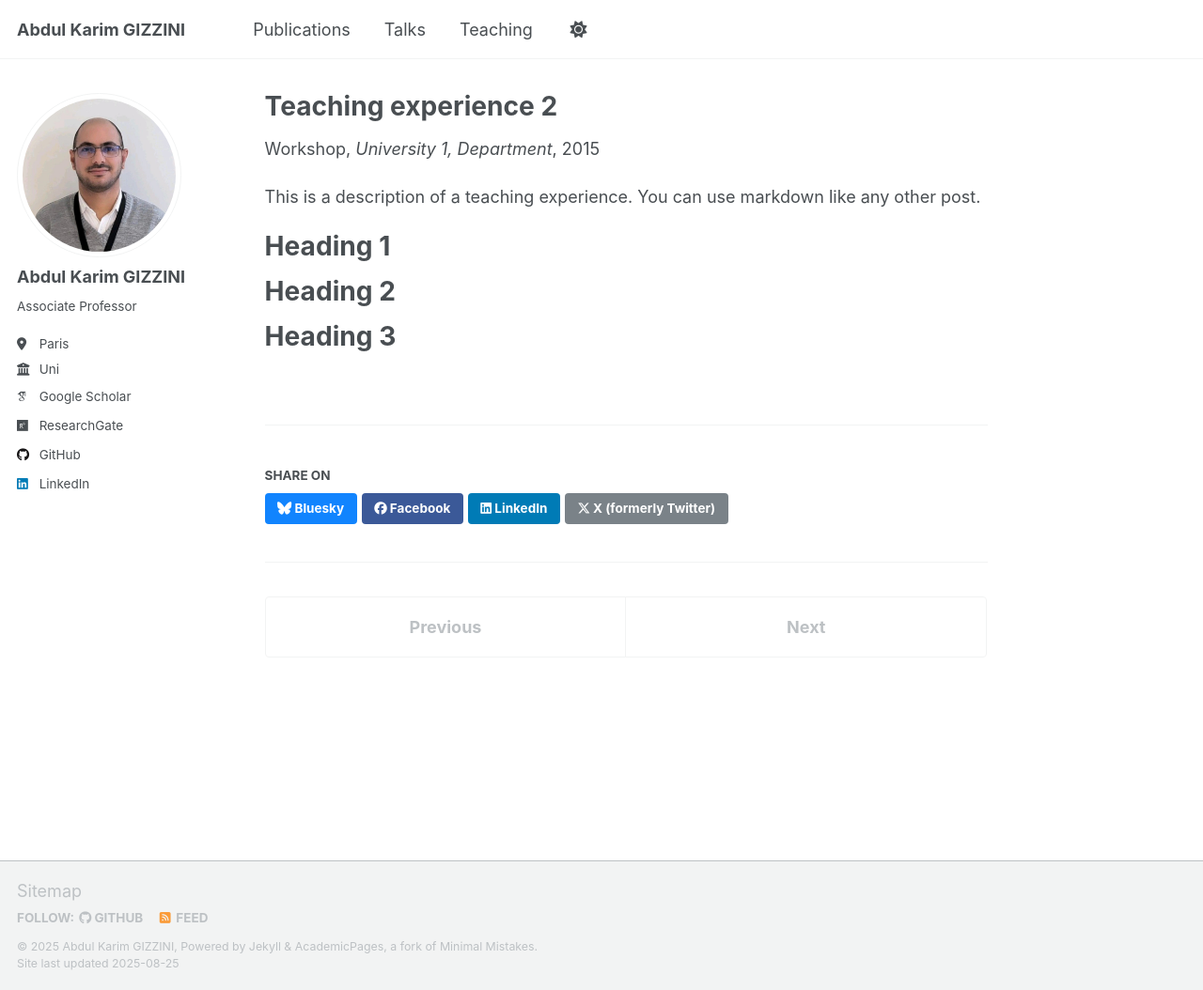
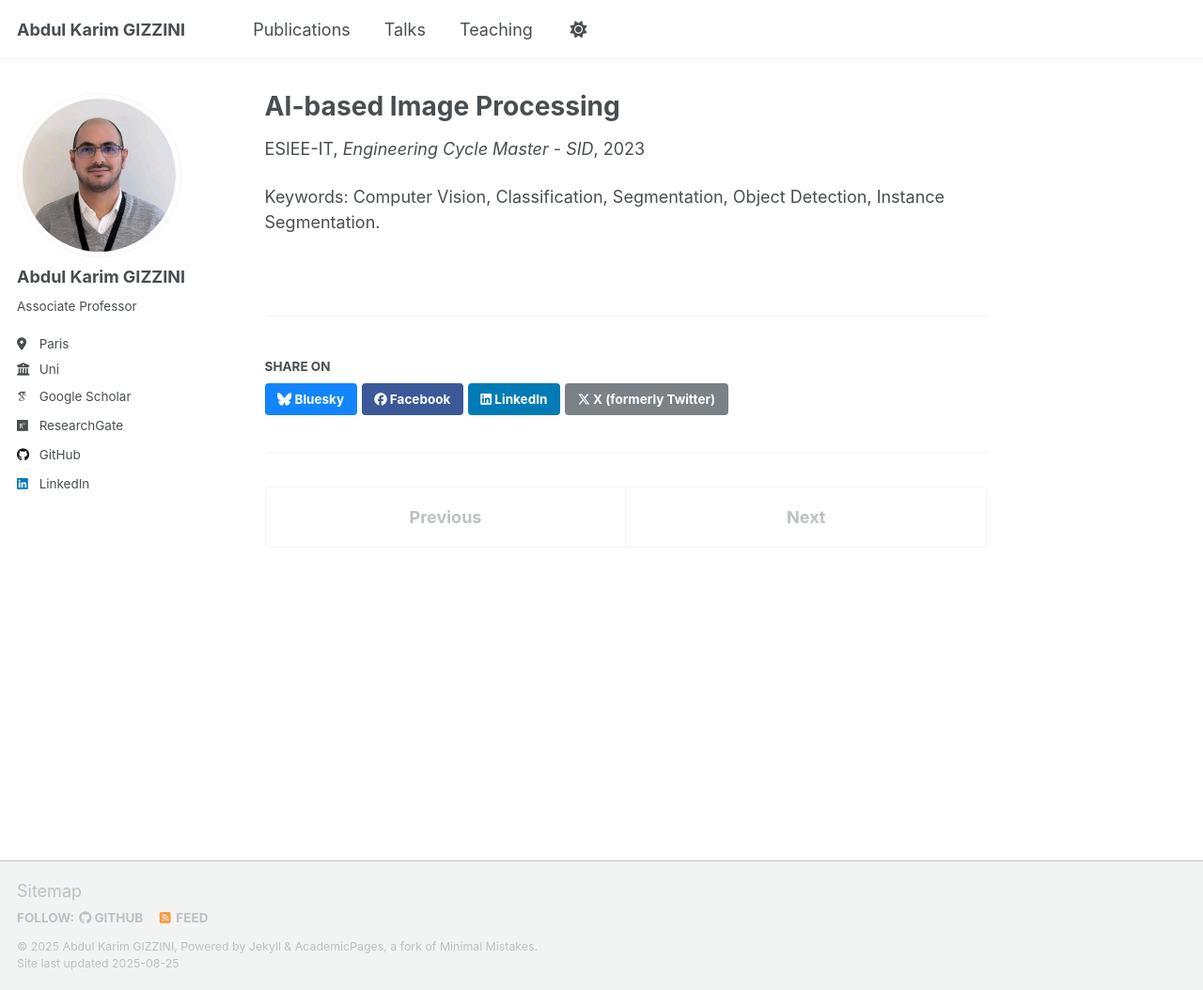
Before and after one commit to abdulkarimgizzini/abdulkarimgizzini-website, a Jekyll site: the page built from _teaching/2015-spring-teaching-2.md, in a window 1280 px wide and 1054 px high. Shown: the whole window at 94% size. Built offline with Jekyll 4.4.1, drawn with Linux system fonts in a browser that asks for light colours; some web fonts are replaced; a script that is not in the unit is left out.

Commit message:
Update 2015-spring-teaching-2.md

```diff
--- a/_teaching/2015-spring-teaching-2.md
+++ b/_teaching/2015-spring-teaching-2.md
@@ -1,20 +1,11 @@
 ---
-title: "Teaching experience 2"
+title: "AI-based Image Processing"
 collection: teaching
-type: "Workshop"
+type: "ESIEE-IT"
 permalink: /teaching/2015-spring-teaching-1
-venue: "University 1, Department"
-date: 2015-01-01
-location: "City, Country"
+venue: "Engineering Cycle Master - SID"
+date: 2023-10-01
+location: "Cergy, France"
 ---
 
-This is a description of a teaching experience. You can use markdown like any other post.
-
-Heading 1
-======
-
-Heading 2
-======
-
-Heading 3
-======
+Keywords: Computer Vision, Classification, Segmentation, Object Detection, Instance Segmentation.
```
